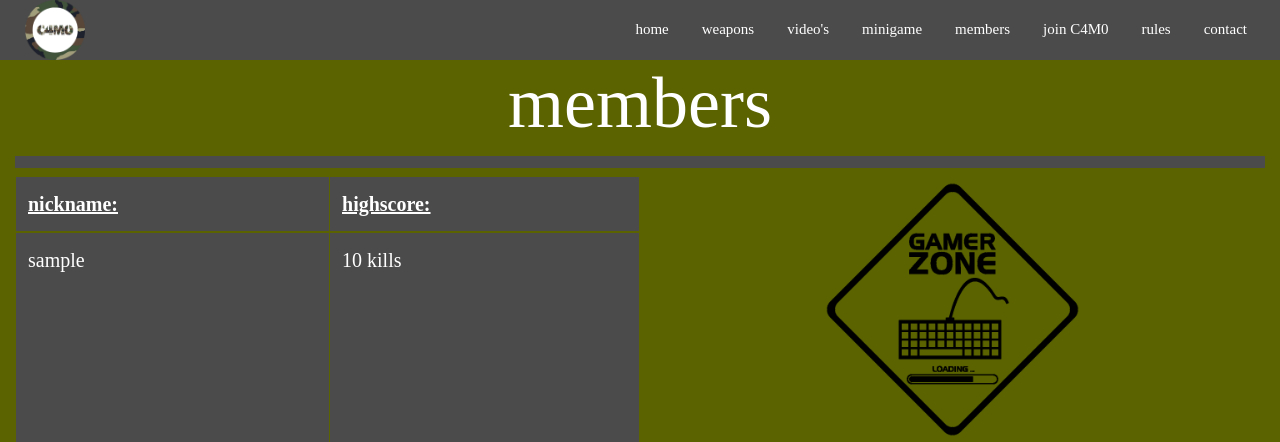
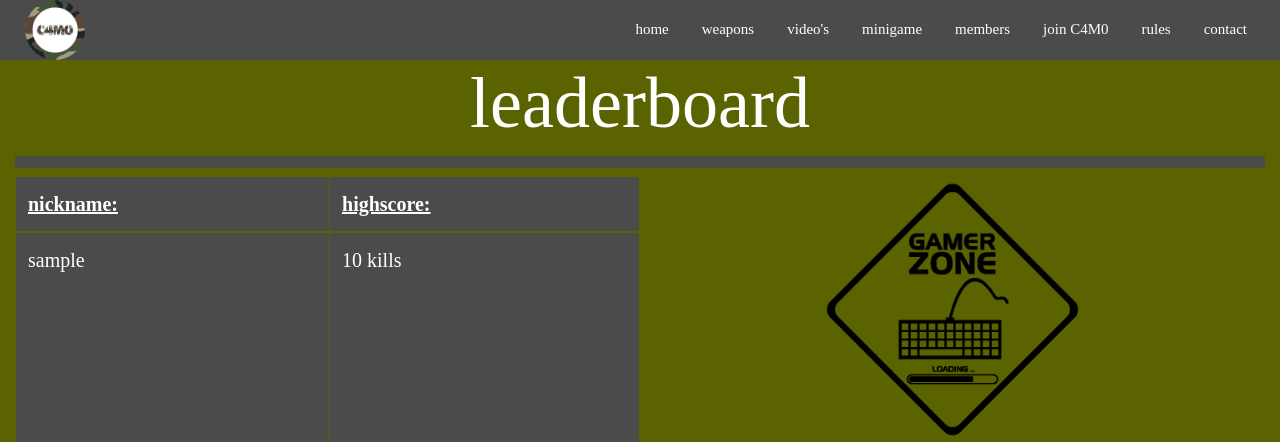
Before and after one commit to CasMinke/C4M0-website, a PHP site: page /php/game-leaderboard.php in a window 1280 px wide. Shown: the top 442 px of the page. Run offline with PHP 8.4, Linux system fonts and the light colour scheme; tables that the repository leaves empty or names only in its code hold one stand-in row (values such as "Sample post"); some web fonts are replaced.

Commit message:
on the leaderboard page changed members into leaderboard forgot to change that when making that page

```diff
--- a/php/game-leaderboard.php
+++ b/php/game-leaderboard.php
@@ -2,7 +2,7 @@
 <html lang="en">
 <head>
     <meta charset="UTF-8">
-    <title>C4M0 members</title>
+    <title>C4M0 leaderboard</title>
     <link rel="stylesheet" href="https://stackpath.bootstrapcdn.com/bootstrap/4.3.1/css/bootstrap.min.css"
           integrity="sha384-ggOyR0iXCbMQv3Xipma34MD+dH/1fQ784/j6cY/iJTQUOhcWr7x9JvoRxT2MZw1T" crossorigin="anonymous">
     <script src="https://code.jquery.com/jquery-3.3.1.slim.min.js"
@@ -57,7 +57,7 @@
     </nav>
 </header>
 <div class="container-fluid">
-    <h1 class="big-title">members</h1>
+    <h1 class="big-title">leaderboard</h1>
 </div>
 <div class="container-fluid lg-xl-margin-bottom">
     <div class="row nomargin">
```
